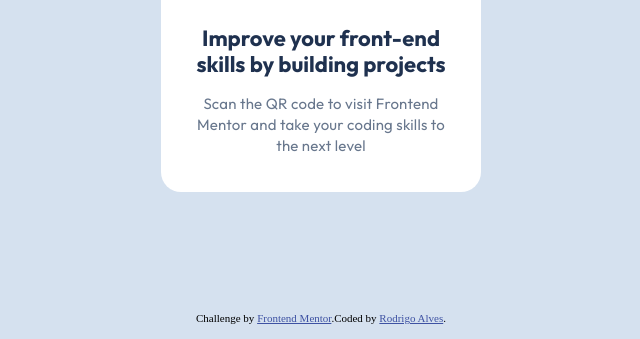
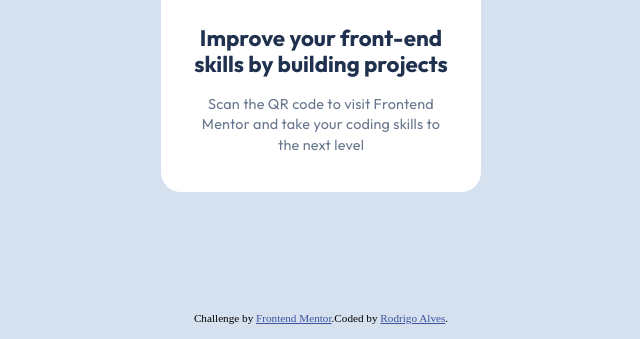
Before and after one commit to rodrigoo-alves/qr-code-component-main, a plain HTML site: page index.html in a window 1280 px wide. Shown: the part 458-797 px from the top of the page, 319-959 px from the left. Drawn offline with Linux system fonts and the light colour scheme.

Commit message:
Updating css, html, image, and Readme

```diff
--- a/css/style.css
+++ b/css/style.css
@@ -35,7 +35,7 @@ body {
   margin-bottom: 16px;
   font-family: "Outfit", sans-serif;
   font-weight: 700;
-  font-size: 22px;
+  font-size: 1.4rem;
   text-align: center;
   color: #1f314f;
   line-height: 120%;
@@ -43,7 +43,7 @@ body {
 
 .text-container p {
   font-family: "Outfit", sans-serif;
-  font-size: 15px;
+  font-size: 0.9rem;
   color: #68778d;
   line-height: 140%;
   text-align: center;
--- a/index.html
+++ b/index.html
@@ -13,7 +13,7 @@
 
   <!-- Feel free to remove these styles or customise in your own stylesheet 👍 -->
   <style>
-    .attribution { font-size: 11px; text-align: center; }
+    .attribution { font-size: 0.7rem; text-align: center; }
     .attribution a { color: hsl(228, 45%, 44%); }
   </style>
 </head>
@@ -29,7 +29,7 @@
   </main>
   <div class="attribution">
     <p> Challenge by <a href="https://www.frontendmentor.io?ref=challenge" target="_blank">Frontend Mentor</a>. </p>
-    <p> Coded by <a href="#">Rodrigo Alves</a>. </p>
+    <p> Coded by <a href="https://www.frontendmentor.io/profile/rodrigoo-alves">Rodrigo Alves</a>. </p>
   </div>
 </body>
 </html>
```
Also changed, not shown: image-1.png (deleted), image.png, 1 other file.
